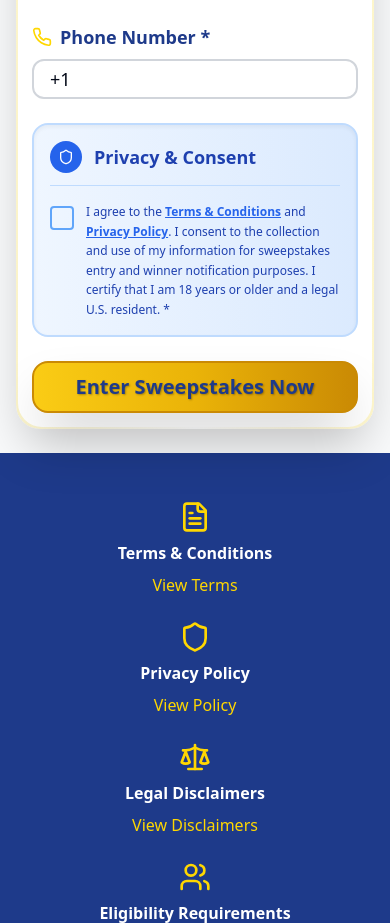
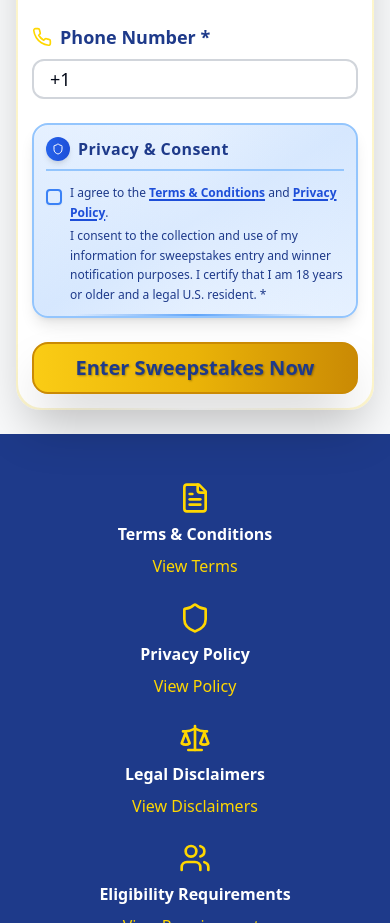
Before and after one commit to imperial583121/golden-years-sweepstakes-entry, a React (Vite) app: page / in a window 390 px wide. Shown: the part 1649-2572 px from the top of the page. Built offline with nearby package versions, Linux system fonts and the light colour scheme.

Commit message:
Fix mobile styling for leads section
Improved mobile layout, spacing, and visual appearance of the leads section, including blue box borders and other enhancements.

```diff
--- a/src/components/EntryForm.tsx
+++ b/src/components/EntryForm.tsx
@@ -1,4 +1,3 @@
-
 import React, { useState } from 'react';
 import { Button } from '@/components/ui/button';
 import { Input } from '@/components/ui/input';
@@ -250,29 +249,35 @@ const EntryForm = () => {
                 </div>
 
                 {/* Privacy & Consent Section */}
-                <div className="bg-gradient-to-r from-blue-50 to-blue-100 p-4 md:p-6 rounded-2xl border-2 border-blue-200 shadow-inner">
+                <div className="bg-gradient-to-br from-blue-50 via-blue-100 to-blue-50 p-3 md:p-6 rounded-2xl border-2 border-blue-300 shadow-lg relative overflow-hidden">
+                  {/* Decorative background pattern */}
+                  <div className="absolute inset-0 bg-gradient-to-r from-blue-200/20 via-transparent to-blue-200/20 rounded-2xl"></div>
+
                   {/* Header */}
-                  <div className="flex items-center gap-3 mb-4 md:mb-6 pb-3 border-b border-blue-200">
-                    <div className="bg-blue-600 p-2 rounded-full">
-                      <Shield className="w-4 h-4 md:w-5 md:h-5 text-white" />
+                  <div className="flex items-center gap-2 md:gap-3 mb-3 md:mb-5 pb-2 md:pb-3 border-b-2 border-blue-300 relative z-10">
+                    <div className="bg-gradient-to-r from-blue-600 to-blue-700 p-1.5 md:p-2 rounded-full shadow-md">
+                      <Shield className="w-3 h-3 md:w-5 md:h-5 text-white" />
                     </div>
-                    <h3 className="text-lg md:text-xl font-bold text-blue-800">Privacy & Consent</h3>
+                    <h3 className="text-base md:text-xl font-bold text-blue-900 tracking-wide">Privacy & Consent</h3>
                   </div>
 
                   {/* Required Agreement Checkbox */}
-                  <div className="flex items-start space-x-3 md:space-x-4">
+                  <div className="flex items-start gap-2 md:gap-4 relative z-10">
+                    <div className="flex-shrink-0 mt-0.5 md:mt-1">
                       <Checkbox
                         id="agreement"
                         checked={agreed}
                         onCheckedChange={(checked) => setAgreed(checked as boolean)}
-                      className="mt-1 h-6 w-6 md:h-5 md:w-5 flex-shrink-0 border-2 border-blue-400 data-[state=checked]:bg-blue-600 data-[state=checked]:border-blue-600"
+                        className="h-4 w-4 md:h-5 md:w-5 border-2 border-blue-500 data-[state=checked]:bg-blue-600 data-[state=checked]:border-blue-600 rounded shadow-sm"
                       />
+                    </div>
                     <div className="flex-1 min-w-0">
-                      <Label htmlFor="agreement" className="text-blue-800 font-medium text-xs md:text-sm leading-relaxed cursor-pointer block break-words">
+                      <Label htmlFor="agreement" className="text-blue-900 font-medium text-xs md:text-sm leading-relaxed cursor-pointer block break-words">
+                        <span className="block mb-1">
                           I agree to the{' '}
                           <Link
                             to="/official-rules"
-                          className="text-blue-600 hover:text-blue-800 font-bold underline transition-colors"
+                            className="text-blue-700 hover:text-blue-900 font-bold underline decoration-2 underline-offset-2 transition-colors duration-200"
                             target="_blank"
                           >
                             Terms & Conditions
@@ -280,15 +285,22 @@ const EntryForm = () => {
                           {' '}and{' '}
                           <Link
                             to="/privacy-policy"
-                          className="text-blue-600 hover:text-blue-800 font-bold underline transition-colors"
+                            className="text-blue-700 hover:text-blue-900 font-bold underline decoration-2 underline-offset-2 transition-colors duration-200"
                             target="_blank"
                           >
                             Privacy Policy
                           </Link>
-                        . I consent to the collection and use of my information for sweepstakes entry and winner notification purposes. I certify that I am 18 years or older and a legal U.S. resident. *
+                          .
+                        </span>
+                        <span className="block">
+                          I consent to the collection and use of my information for sweepstakes entry and winner notification purposes. I certify that I am 18 years or older and a legal U.S. resident. *
+                        </span>
                       </Label>
                     </div>
                   </div>
+
+                  {/* Bottom accent line */}
+                  <div className="absolute bottom-0 left-1/2 transform -translate-x-1/2 w-3/4 h-0.5 bg-gradient-to-r from-transparent via-blue-400 to-transparent"></div>
                 </div>
 
                 <Button
```
Lines whose indentation alone changed are shown as unchanged.
